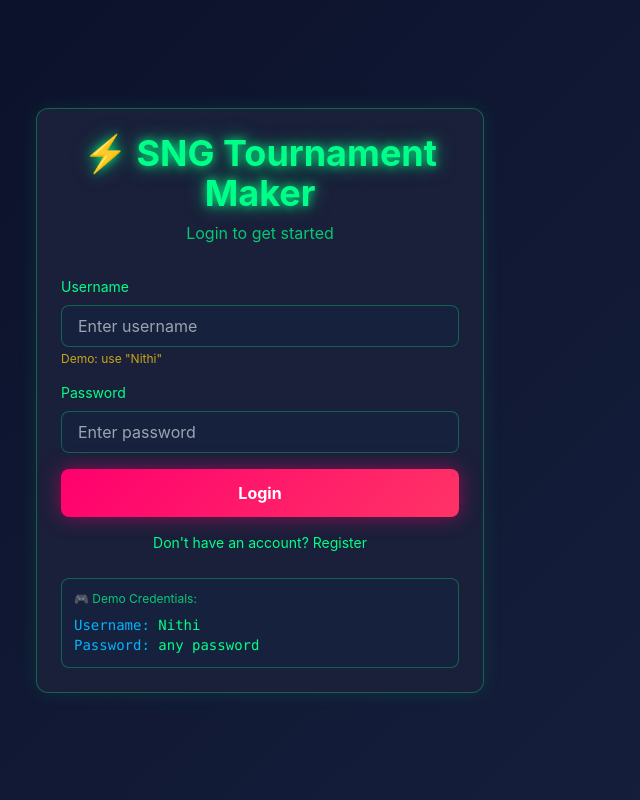
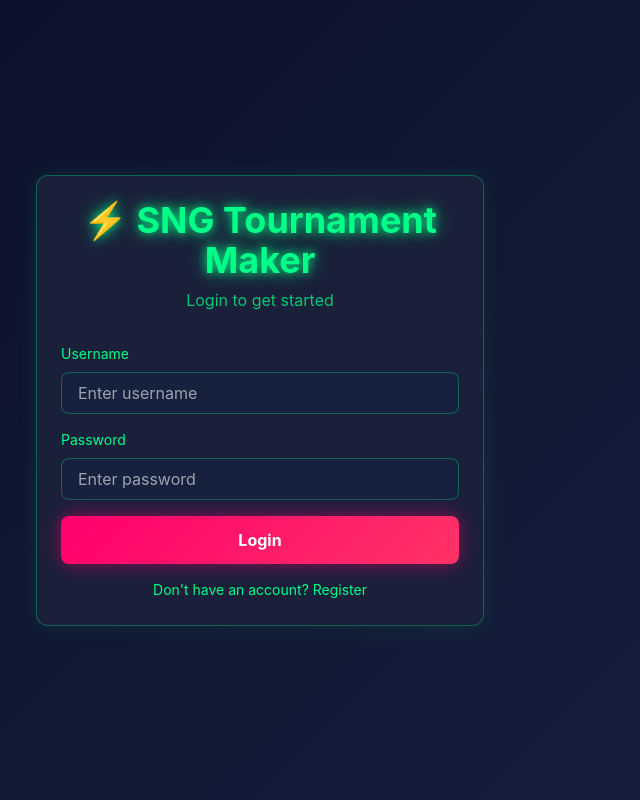
Before and after one commit to hackio162000-tech/FCZ-tournament-table, a Next.js app: page / in a window 1280 px wide. Shown: the whole page, without its empty margins (380-1020 px from the left). Built offline with nearby package versions, Linux system fonts and the light colour scheme.

Commit message:
Updated login logic and removed demo credentials

```diff
--- a/src/components/Login.tsx
+++ b/src/components/Login.tsx
@@ -11,6 +11,10 @@ export default function LoginPage() {
   const [password, setPassword] = useState("");
   const [error, setError] = useState("");
 
+  // REAL fixed credentials
+  const VALID_USERNAME = "Nithi";           // change if needed
+  const VALID_PASSWORD = "YourSecret123";   // put your real password
+
   const handleLogin = (e: React.FormEvent) => {
     e.preventDefault();
     setError("");
@@ -20,12 +24,15 @@ export default function LoginPage() {
       return;
     }
 
-    if (login(username, password)) {
+    // CHECK REAL USERNAME + PASSWORD
+    if (username === VALID_USERNAME && password === VALID_PASSWORD) {
+      login(username, password);
       setUsername("");
       setPassword("");
-    } else {
-      setError("Invalid credentials. Try 'Nithi' as username.");
+      return;
     }
+
+    setError("Invalid username or password");
   };
 
   const handleRegister = (e: React.FormEvent) => {
@@ -52,9 +59,7 @@ export default function LoginPage() {
     }
   };
 
-  if (isLoggedIn) {
-    return null;
-  }
+  if (isLoggedIn) return null;
 
   return (
     <div className="min-h-screen flex items-center justify-center px-4">
@@ -70,9 +75,7 @@ export default function LoginPage() {
         >
           {/* Username */}
           <div>
-            <label className="block text-sm text-cyberpunk-accent mb-2">
-              Username
-            </label>
+            <label className="block text-sm text-cyberpunk-accent mb-2">Username</label>
             <input
               type="text"
               value={username}
@@ -80,19 +83,12 @@ export default function LoginPage() {
               placeholder="Enter username"
               className="w-full"
             />
-            {!isRegistering && (
-              <p className="text-xs text-cyberpunk-tertiary mt-1 opacity-75">
-                Demo: use &quot;Nithi&quot;
-              </p>
-            )}
           </div>
 
-          {/* Email - Only for Registration */}
+          {/* Email (Only when Registering) */}
           {isRegistering && (
             <div>
-              <label className="block text-sm text-cyberpunk-accent mb-2">
-                Email
-              </label>
+              <label className="block text-sm text-cyberpunk-accent mb-2">Email</label>
               <input
                 type="email"
                 value={email}
@@ -105,9 +101,7 @@ export default function LoginPage() {
 
           {/* Password */}
           <div>
-            <label className="block text-sm text-cyberpunk-accent mb-2">
-              Password
-            </label>
+            <label className="block text-sm text-cyberpunk-accent mb-2">Password</label>
             <input
               type="password"
               value={password}
@@ -134,7 +128,7 @@ export default function LoginPage() {
             {isRegistering ? "Create Account" : "Login"}
           </button>
 
-          {/* Toggle Register/Login */}
+          {/* Toggle */}
           <button
             type="button"
             onClick={() => {
@@ -152,18 +146,7 @@ export default function LoginPage() {
           </button>
         </form>
 
-        {/* Demo Info */}
-        <div className="mt-6 p-3 bg-cyberpunk-dark rounded-lg border border-cyberpunk-accent border-opacity-30">
-          <p className="text-xs text-cyberpunk-accent opacity-75 mb-2">
-            🎮 Demo Credentials:
-          </p>
-          <p className="text-sm font-mono text-cyberpunk-secondary">
-            Username: <span className="text-cyberpunk-accent">Nithi</span>
-          </p>
-          <p className="text-sm font-mono text-cyberpunk-secondary">
-            Password: <span className="text-cyberpunk-accent">any password</span>
-          </p>
-        </div>
+        {/* 🔥 Demo removed completely */}
       </div>
     </div>
   );
```
